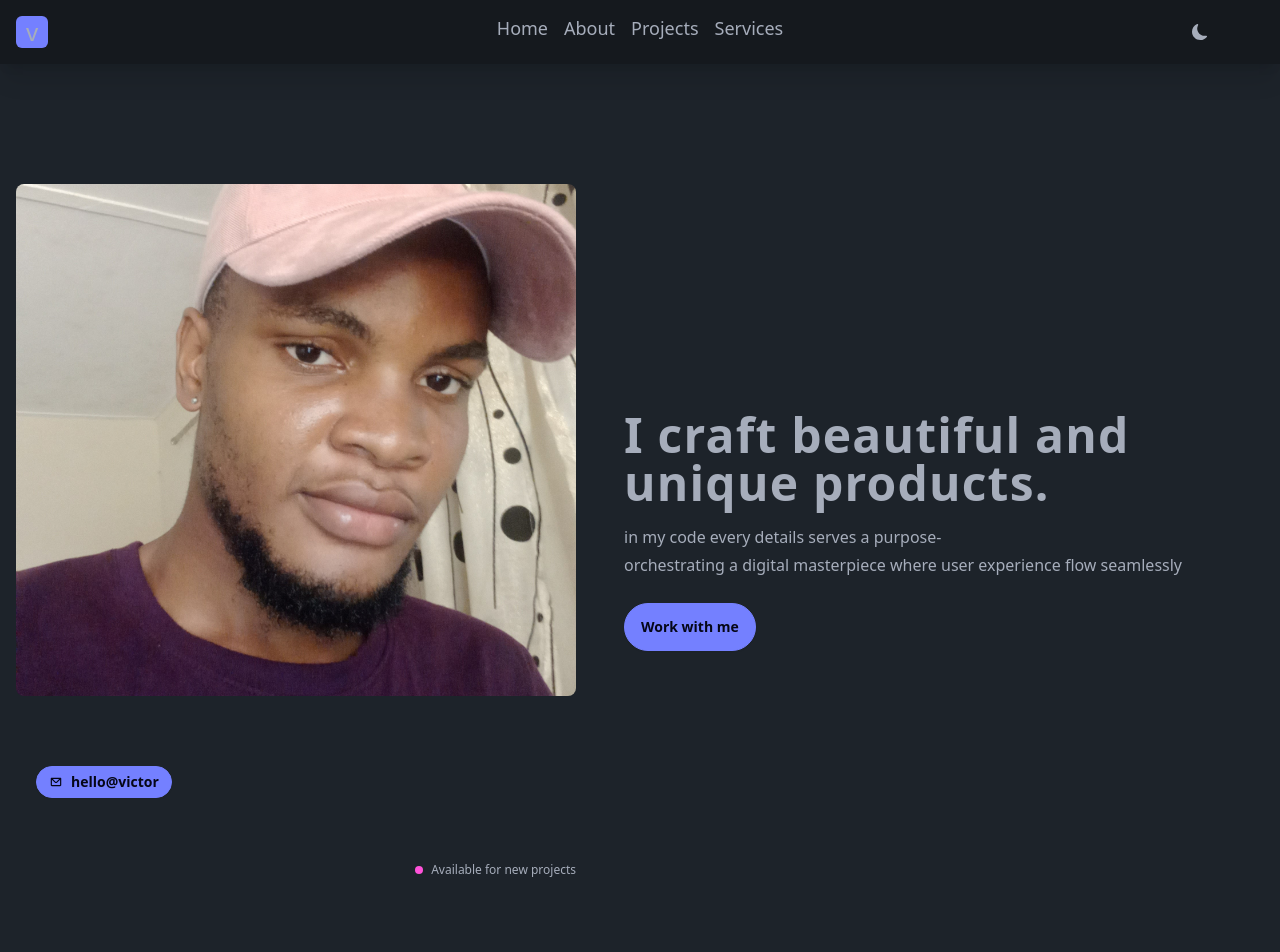
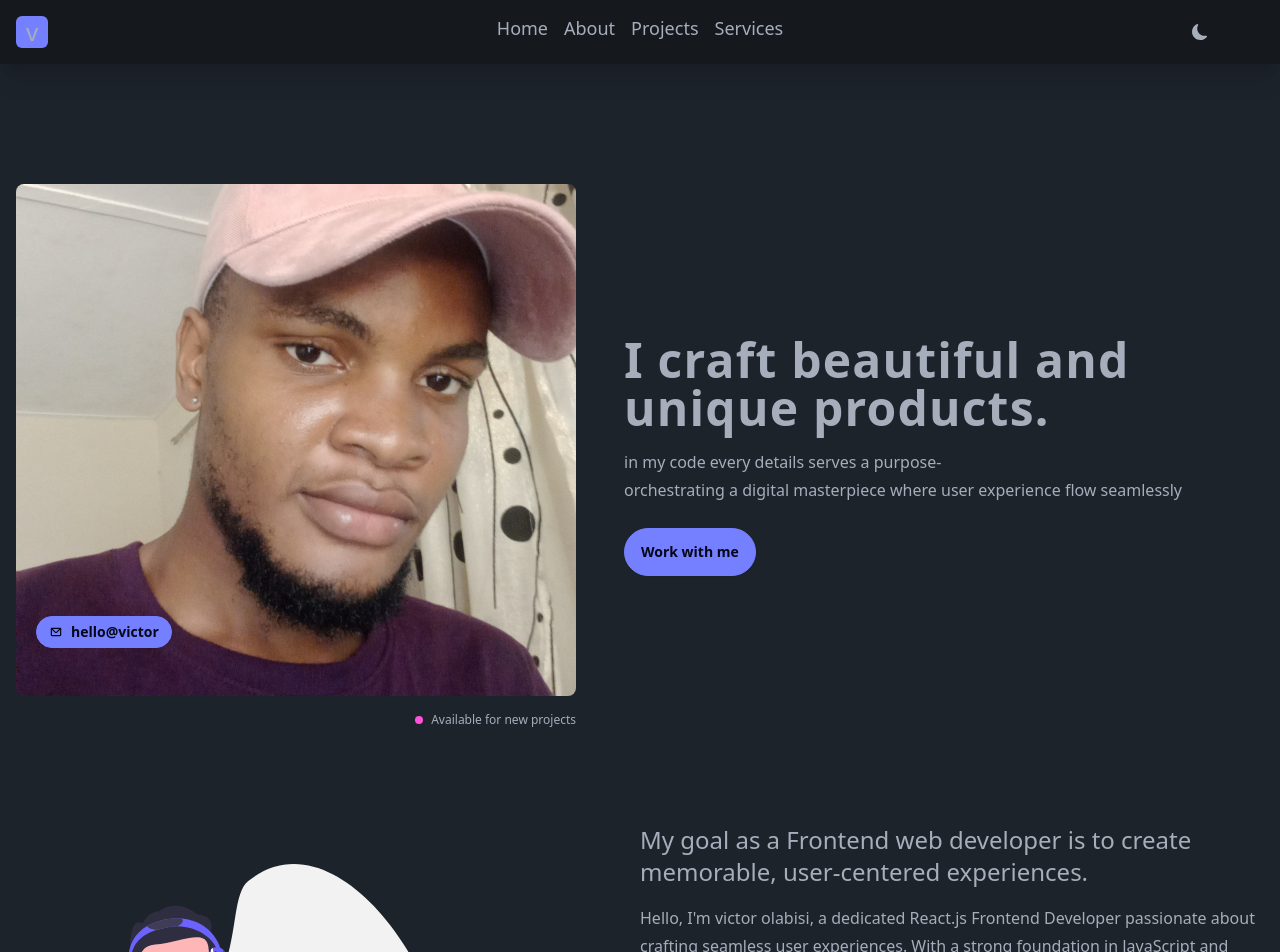
Before and after one commit to vtechwise/reactjs-portfolio, a React (Vite) app: page / in a window 1280 px wide. Shown: the top 952 px of the page. Built offline with nearby package versions, Linux system fonts and the light colour scheme; some icons are missing.

Commit message:
sm changes

```diff
--- a/src/component/Hero.jsx
+++ b/src/component/Hero.jsx
@@ -10,13 +10,11 @@
       <div className="flex flex-col gap-y-10 sm:flex-row gap-x-12 items-center pt-14 md:mb-24">
         <div className="rounded-lg relative">
           <img
-            className="w-screen md:w-[35rem] h-[25rem] md:h-[32rem] object-cover rounded-lg"
             src={portfolioImg}
+            className="w-screen md:w-[35rem] h-[25rem] md:h-[32rem] object-cover rounded-lg fill-black"
             alt=""
           />
-          <svg>
 
-          </svg>
           <button className="btn btn-primary absolute btn- rounded-full left-5  btn-sm bottom-20">
             {" "}
             <span>
```
